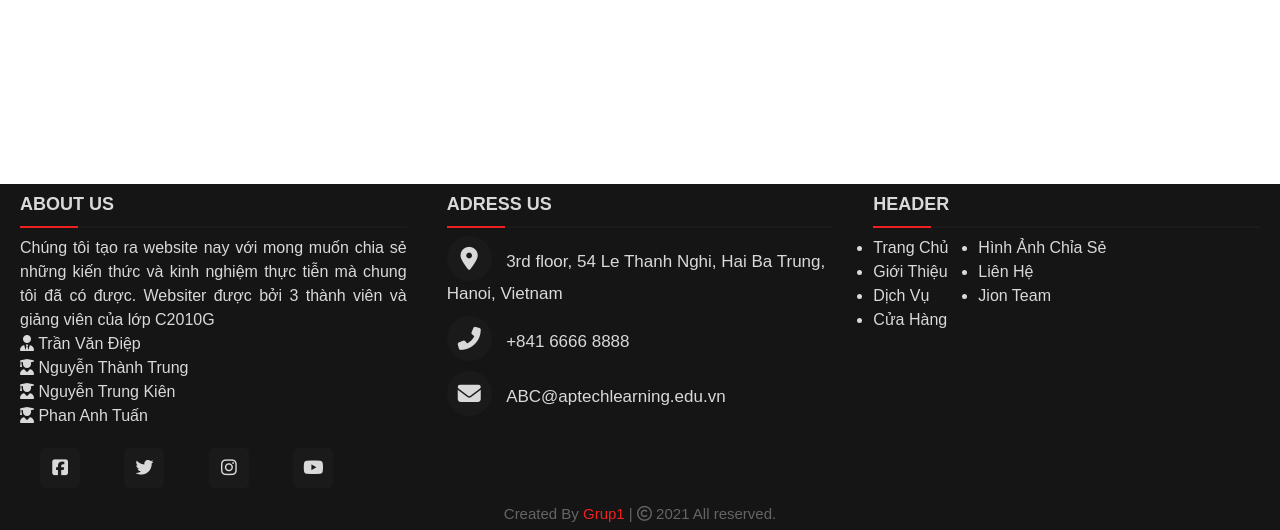
After one commit to trungkien27/Grup1, a PHP site: page /home/index.php in a window 1280 px wide. The commit adds this page. Shown: the part 270-800 px from the top of the page. Run offline with PHP 8.4, Linux system fonts and the light colour scheme; some libraries are stand-ins or nearby versions.

Commit message:
Merge branch 'main' of https://github.com/trungkien27/Grup1 into main
sua

```diff
--- a/admin/add-product.php
+++ b/admin/add-product.php
@@ -71,7 +71,7 @@ if ($id > 0) {
 					  <label for="content">Content:</label>
 					  <textarea class="form-control" id="content" name="content"><?=($thisProduct != null)?$thisProduct['content']:''?></textarea>
 					</div>
-					<a href="product-list.php>"><button class="btn btn-success">Save</button></a>
+					<a href="product-list.php>"><button class="btn btn-success">Lưu</button></a>
 				</form>
 			</div>
 		</div>
--- a/admin/product-list.php
+++ b/admin/product-list.php
@@ -12,6 +12,10 @@ if (!empty($_GET)) {
 	}
 }
 ?>
+
+
+
+
 
 
 <!DOCTYPE html>
@@ -76,7 +80,7 @@ if (!empty($_GET)) {
 	}else {
 		$thisProduct = null;
 	}
-	$count = $index;
+	$count = 0;
 	foreach ($productList as $item) {
 		echo '<tr>
 				<td>'.(++$count).'</td>
--- /dev/null
+++ b/home/footer.php
@@ -0,0 +1,70 @@
+
+	<footer >
+		<div class="main-content">
+			<div class="left box">
+				<h2>About Us</h2>
+				<div class="content">
+					 <p>Chúng tôi tạo ra website nay với mong muốn chia sẻ những kiến thức và kinh nghiệm thực tiễn mà chung tôi đã có được. Websiter được bởi 3 thành viên và giảng viên của lớp C2010G</br>
+					 <i class="fas fa-user-tie"></i> Trần Văn Điệp </br>
+					 <i class="fas fa-user-graduate"></i> Nguyễn Thành Trung</br>
+					 <i class="fas fa-user-graduate"></i> Nguyễn Trung Kiên</br>
+					 <i class="fas fa-user-graduate"></i> Phan Anh Tuấn</br>
+
+
+					</p>
+					 <div class="social">
+					 	<a href=""><span class="fab fa-facebook-square"></span></a>
+					 	<a href=""><span class="fab fa-twitter"></span></a>
+					 	<a href=""><span class="fab fa-instagram"></span></a>
+					 	<a href=""><span class="fab fa-youtube"></span></a>
+					 </div>
+				</div>
+			</div>
+
+			<div class="center box">
+				<h2>Adress Us</h2>
+				<div class="content">
+					<div class="place">
+						<span class="fas fa-map-marker-alt"></span>
+						<span class="text">3rd floor, 54 Le Thanh Nghi, Hai Ba Trung, Hanoi, Vietnam</span>
+					</div>
+					<div class="phone">
+						<span class="fas fa-phone-alt"></span>
+						<span class="text">+841 6666 8888</span>
+					</div>
+					<div class="email">
+						<span class="fas fa-envelope"></span>
+						<span class="text">ABC@aptechlearning.edu.vn</span>
+					</div>
+				</div>
+			</div>
+			<div class="right box">
+
+					<h2>Header</h2>
+					<div class="content">
+						<div class="content-ul">
+						 <ul >
+						  <li>Trang Chủ</li>
+						  <li>Giới Thiệu</li>
+						  <li>Dịch Vụ</li>
+						  <li>Cửa Hàng</li>
+						</ul>
+						<ul style="margin-left: 30px">
+						 <li>Hình Ảnh Chỉa Sẻ</li>
+						 <li>Liên Hệ</li>
+						 <li>Jion Team</li>
+						</ul>
+					</div>
+					</div>
+			</div>
+		</div>
+		<div class="bottom">
+			<center>
+				<span class="credit">Created By<a href=""> Grup1</a> | </span>
+				<span class="far fa-copyright"></span><span> 2021 All reserved.</span>
+			</center>
+
+		</div>
+	</footer>
+</body>
+</html>
--- /dev/null
+++ b/home/header.php
@@ -0,0 +1,91 @@
+<!DOCTYPE html>
+<html>
+<head>
+	<title>Home</title>
+	<meta charset="utf-8">
+	<meta name="viewport" content="width=device-width, initial-scale=1">
+	<meta name="robots" content="all,follow">
+
+	<link rel="stylesheet" href="https://maxcdn.bootstrapcdn.com/bootstrap/4.4.1/css/bootstrap.min.css">
+	<script src="https://ajax.googleapis.com/ajax/libs/jquery/3.4.1/jquery.min.js"></script>
+	<script src="https://cdnjs.cloudflare.com/ajax/libs/popper.js/1.16.0/umd/popper.min.js"></script>
+	<script src="https://maxcdn.bootstrapcdn.com/bootstrap/4.4.1/js/bootstrap.min.js"></script>
+	<link rel="stylesheet" href="https://cdn.jsdelivr.net/npm/bootstrap-icons@1.5.0/font/bootstrap-icons.css">
+	<link rel="stylesheet" type="text/css" href="style.css">
+	<script src="https://kit.fontawesome.com/a076d05399.js" crossorigin="anonymous"></script>
+	<link rel="stylesheet" href="https://maxcdn.bootstrapcdn.com/bootstrap/4.4.1/css/bootstrap.min.css">
+	<style type="text/css">
+		.nav-link {
+			margin-right: 20px;
+		}
+		.navbar-light .nav-item:hover .nav-link {
+		    color: pink;
+		}
+
+		.navbar-light .dropdown-item:hover,
+		.navbar-light .dropdown-item:focus {
+		    color: pink;
+		    background-color: rgba(255,255,255,.5);
+		}
+	</style>
+</head>
+<body>
+	<nav class="navbar navbar-expand-sm  navbar-light " style="background-color: #ffffff;">
+		<a class="navbar-brand" href="#">
+    		<img src="https://static.wixstatic.com/media/4e382d_0d579ec3ec6241af9e1380ed79c56b7b~mv2.png/v1/fill/w_406,h_46,al_c,q_85,usm_0.66_1.00_0.01/Asset%202_3x.webp" alt="logo" style="width:100%;">
+ 		</a>
+		 <div class="container">
+		 	<ul class="navbar-nav" style="color: #000000; font-weight: bold;">
+			    <li class="nav-item active">
+      				<a  class="nav-link" href="#">Trang Chủ</a>
+      			</li>
+      			 <li class="nav-item active">
+      				<a class="nav-link" href="#">Giới Thiệu</a>
+      			</li>
+	    		<li class="nav-item active dropdown">
+	      			<a class="nav-link dropdown-toggle" href="#" id="navbardrop" data-toggle="dropdown">
+	        		Dịch Vụ
+	      			</a>
+	      	<div class="dropdown-menu" style="border: none; font-weight: bold;">
+		        <a style="font-weight: bold;" class="dropdown-item" href="#">Cải tiến móng</a>
+		        <a style="font-weight: bold;" class="dropdown-item" href="#">Cắt sửa móng tay & móng chân</a>
+		        <a style="font-weight: bold;" class="dropdown-item" href="#">Waxing</a>
+		        <a style="font-weight: bold;" class="dropdown-item" href="#">Thêm Ons</a>
+		     </div>
+	    </li>
+	    <li class="nav-item active">
+	      <a class="nav-link" href="#">Cửa Hàng</a>
+	    </li>
+	    <li class="nav-item active">
+	      <a class="nav-link" href="#">Hình Ảnh Chỉa Sẻ</a>
+	    </li>
+	   <li class="nav-item active">
+	      <a class="nav-link" href="#">Liên Hệ</a>
+	    </li>
+	    <li class="nav-item active">
+	      <a class="nav-link" href="#">Join Our Team</a>
+	    </li>
+
+	    <li class="nav-item active">
+	      <a class="nav-link" href="../user/login.php"><i class="bi bi-door-open"></i>Đăng Nhập</a>
+	    </li>
+	  </ul>
+
+	  <?php
+		  	$cart = [];
+			if(isset($_COOKIE['cart'])) {
+				$json = $_COOKIE['cart'];
+				$cart = json_decode($json, true);
+			}
+			$count = 0;
+			foreach ($cart as $item) {
+				$count += $item['num'];
+			}
+		  ?>
+			<a href="cart.php">
+				<button type="button" class="btn btn-light" style="font-size: 20px">
+					 <i class="bi bi-cart3"></i><span class="badge badge-light">Cart <?=$count?></span>
+				</button>
+			</a>
+	</nav>
+</div>
--- /dev/null
+++ b/home/index.php
@@ -0,0 +1,11 @@
+<?php
+include_once('../home/header.php');
+
+?>
+
+
+
+
+<?php
+include_once('../home/footer.php');
+?>
--- /dev/null
+++ b/home/style.css
@@ -0,0 +1,110 @@
+* {
+	margin: 0;
+	padding: 0;
+	color: #d9d9d9;
+	box-sizing: border-box;
+	font-family: 'poppins' ,sans-serif;
+}
+footer {
+	position: fixed;
+	bottom: 0px;
+	width: 100%;
+	background: #151515;
+
+}
+.main-content {
+	display: flex;
+	color: #0000;
+}
+.main-content .box {
+	flex-basis: 50%;
+	padding: 10px 20px;
+}
+.box h2{
+	font-size: 1.125rem;
+	font-weight: 600;
+	text-transform: uppercase;
+}
+.box .content {
+	margin: 20px 0 0 0;
+	position: relative;
+}
+.box .content:before{
+	position: absolute;
+	content: '';
+	top: -10px;
+	height: 2px;
+	width: 100%;
+	background: #1a1a1a;
+}
+.box .content:after{
+	position: absolute;
+	content: '';
+	height: 2px;
+	width: 15%;
+	background: #f12020;
+	top: -10px;
+
+}
+.left .content {
+	text-align: justify;
+}
+.left .content .social {
+	margin: 20px 0 0 0;
+}
+.left .content .social a {
+	padding: 0 20px;
+}
+.left .content .social a span {
+	height: 40px;
+	width: 40px;
+	background: #1a1a1a;
+	line-height: 40px;
+	text-align: center;
+	font-size: 18px;
+	border-radius: 5px;
+	transition: 0.3s;
+}
+.left .content .social a span:hover {
+	background:  #f12020;
+}
+.center .content .fas {
+	font-size: 1.4375rem;
+	background: #1a1a1a;
+	height: 45px;
+	width: 45px;
+	line-height: 45px;
+	text-align: center;
+	border-radius: 50%;
+	transition: 0.3s;
+	cursor: pointer;
+}
+.center .content .fas:hover {
+	background: #f12020;
+}
+.center .content .text {
+	font-size: 1.0625rem;
+	font-weight: 500;
+	padding-left: 10px;
+}
+.center .content .phone {
+	margin: 10px 0;
+}
+ .content-ul {
+	display: flex;
+}
+.bottom center{
+	padding: 5px;
+	font-size: 0.9375rem;
+	background: #151515;
+}
+.bottom center span{
+	color: #656565;
+}
+.bottom center a {
+	color: #f12020;
+	text-decoration: none;
+}
+.bottom center a:hover{
+	text-decoration: underline;
+}
```
Also changed, not shown: user/login.php (added, +79 -0 lines), user/style.css (added, +107 -0 lines), user/banner.jpg (added), user/fb.png (added), user/gp.png (added), user/tw.png (added).
